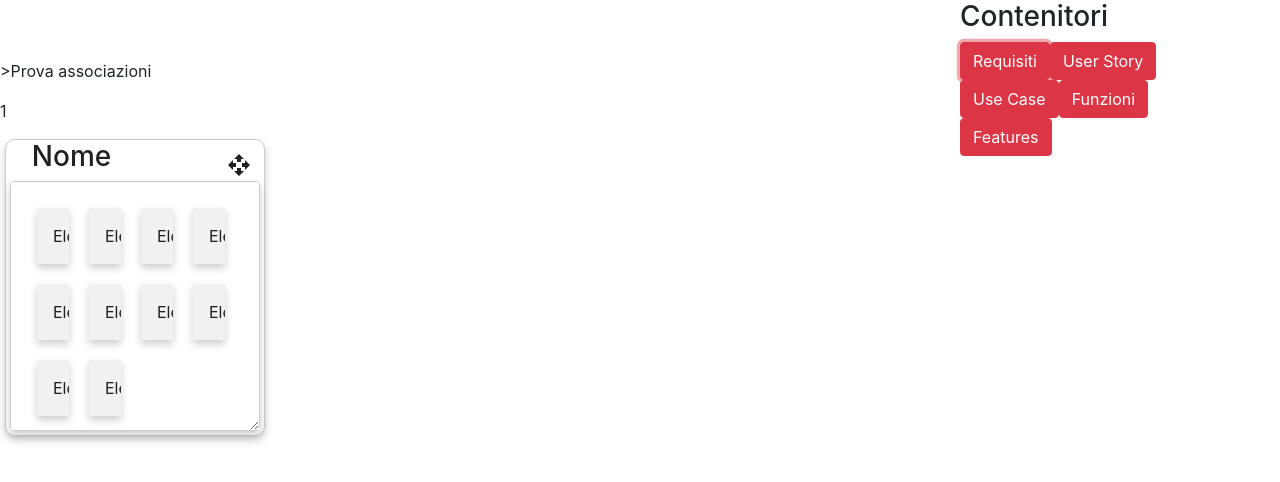
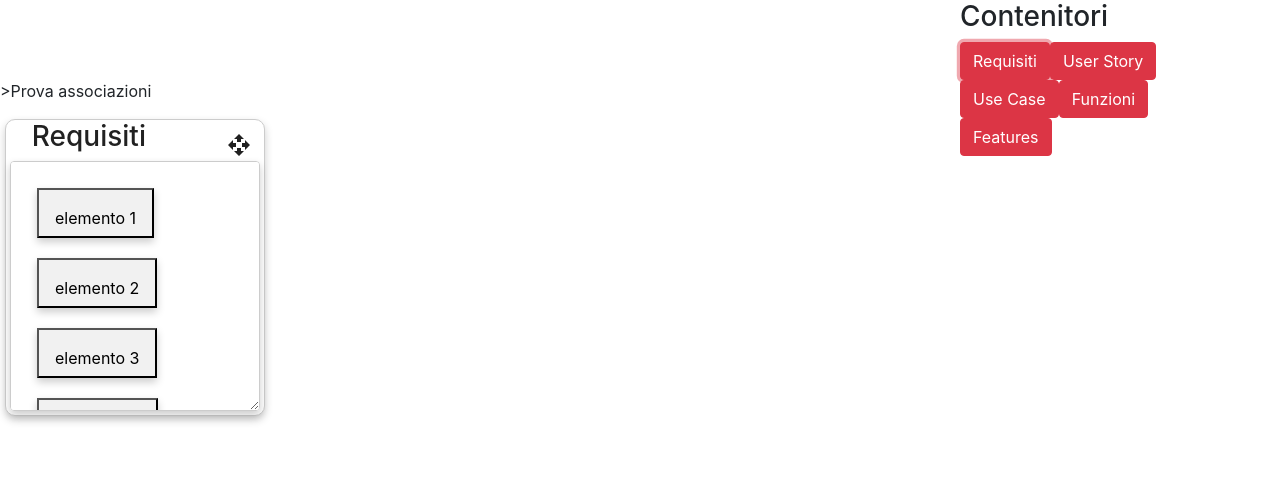
Before and after one commit to provaorganizzazione123/DAL_Manager, an Angular app: page / in a window 1280 px wide. Both pictures are taken after a click on the button "Requisiti". Shown: the top 482 px of the page. Built offline with nearby package versions, Linux system fonts and the light colour scheme.

Commit message:
Generazione elementi e contenitori

```diff
--- a/src/app/app.component.html
+++ b/src/app/app.component.html
@@ -1,9 +1,9 @@
 
 <router-outlet>
     <div class="work-container"  >
-  <app-container-associated [id_contenitore]="id"></app-container-associated>
+  <app-container-associated [contenitoriAperti]="contenitoriAperti"></app-container-associated>
     </div>
 
-  <app-component-list [contenitore] = "listaContenitori" (id_contenitore)="getIdByList($event)"></app-component-list>
+  <app-component-list [ListaContenitore] = "listaContenitori" (container)="getIdByList($event)"></app-component-list>
 
 </router-outlet>
--- a/src/app/app.component.ts
+++ b/src/app/app.component.ts
@@ -1,4 +1,4 @@
-import { Component,OnInit } from '@angular/core';
+import { Component,OnInit,Input,Output,EventEmitter } from '@angular/core';
 
 @Component({
   selector: 'app-root',
@@ -8,7 +8,9 @@ import { Component,OnInit } from '@angular/core';
 export class AppComponent {
   title = 'ContainerofList';
   listaContenitori = [];
-  id:string;
+  contenitoriAperti = [];
+  @Output() contenitore = new EventEmitter <{id: string, nome: string}> ();
+
   ngOnInit () {
   this.listaContenitori = [
     {nome:"Requisiti",id:"1"},
@@ -17,10 +19,11 @@ export class AppComponent {
     {nome:"Funzioni",id:"4"},
     {nome:"Features",id:"5"}
   ]
-
 }
 
 getIdByList(event) {
-  this.id = event;
+  /* this.contenitore.emit({id:event.id,nome:event.nome}); */
+  this.contenitoriAperti.push({id:event.id,nome:event.nome});
+
 }
 }
--- a/src/app/component-list/component-list.component.html
+++ b/src/app/component-list/component-list.component.html
@@ -1,5 +1,5 @@
 <div class="container" >
   <h3> Contenitori</h3>
-		<button *ngFor="let con of contenitore" class="btn btn-danger" (click)="espandiContenitore(con.id)">{{con.nome}}</button> <br>
-
+    <button *ngFor="let con of ListaContenitore" class="btn btn-danger" (click)="espandiContenitore(con.id,con.nome)">{{con.nome}}</button>
+    <br>
 </div>
--- a/src/app/component-list/component-list.component.ts
+++ b/src/app/component-list/component-list.component.ts
@@ -6,14 +6,14 @@ import { Component, OnInit, Input, Output, EventEmitter } from '@angular/core';
   styleUrls: ['./component-list.component.css']
 })
 export class ComponentListComponent implements OnInit {
-@Input () contenitore:[{nome: string, id:string}];
-@Output () id_contenitore = new EventEmitter () ;
+@Input () ListaContenitore;
+@Output() container = new EventEmitter <{id: string, nome: string}> ();
 
   constructor() { }
 
   ngOnInit() {
   }
- espandiContenitore (id) {
-  this.id_contenitore.emit(id);
+ espandiContenitore (id,nome) {
+  this.container.emit( { id:id, nome:nome } );
  }
 }
--- a/src/app/container-associated/container-associated.component.css
+++ b/src/app/container-associated/container-associated.component.css
@@ -50,7 +50,7 @@
   overflow: hidden;
   flex-flow: wrap;
   float: left;
-
+  height: 50px;
 }
 
 .titolo{
--- a/src/app/container-associated/container-associated.component.html
+++ b/src/app/container-associated/container-associated.component.html
@@ -1,8 +1,11 @@
 <p>>Prova associazioni</p>
-<p>{{id_contenitore}}</p>
 
 
-  <div class="titolo" cdkDrag cdkDragBoundary=".work-container" > <h3 style="float:left ; margin-left: 10%">Nome</h3>
+
+  <div class="titolo" *ngFor="let cont of contenitoriAperti" cdkDrag cdkDragBoundary=".work-container" >
+     <h3 style="float:left ; margin-left: 10%" >
+    {{cont.nome}}
+     </h3>
     <div cdkDragHandle>
       <svg width="24px" fill="currentColor" viewBox="0 0 24 24" style="float:right ; margin-right: 5% ; margin-top: 5%">
         <path d="M10 9h4V6h3l-5-5-5 5h3v3zm-1 1H6V7l-5 5 5 5v-3h3v-4zm14 2l-5-5v3h-3v4h3v3l5-5zm-9 3h-4v3H7l5 5 5-5h-3v-3z"></path>
@@ -10,17 +13,12 @@
       </svg>
     </div>
 
-  <div class="box-element"  >
-    <div class="col-1 element">Elem1</div>
-    <div class="col-1 element">Elem2</div>
-    <div class="col-1 element">Elem3</div>
-    <div class="col-1 element">Elem4</div>
-    <div class="col-1 element">Elem5</div>
-    <div class="col-1 element">Elem6</div>
-    <div class="col-1 element">Elem7</div>
-    <div class="col-1 element">Elem8</div>
-    <div class="col-1 element">Elem9</div>
-    <div class="col-1 element">Elem10</div>
+  <div class="box-element">
+    <button class="element" *ngFor="let elemento of listElement">
+      <p>
+        {{elemento.nome}}
+      </p>
+    </button>
   </div>
 
 </div>
--- a/src/app/container-associated/container-associated.component.ts
+++ b/src/app/container-associated/container-associated.component.ts
@@ -1,4 +1,5 @@
 import { Component, OnInit,Input } from '@angular/core';
+import { element } from 'protractor';
 
 @Component({
   selector: 'app-container-associated',
@@ -6,10 +7,20 @@ import { Component, OnInit,Input } from '@angular/core';
   styleUrls: ['./container-associated.component.css']
 })
 export class ContainerAssociatedComponent implements OnInit {
- @Input () id_contenitore : string;
+ @Input () contenitoriAperti;
+ @Input () element : Element;
+ listElement = [
+  {nome:"elemento 1",id:"1"},
+  {nome:"elemento 2",id:"2"},
+  {nome:"elemento 3",id:"3"},
+  {nome:"elemento 4",id:"4"},
+  {nome:"elemento 5",id:"5"}
+  ]
   constructor() { }
 
   ngOnInit() {
   }
 
+
+
 }
--- /dev/null
+++ b/src/app/container-associated/element.ts
@@ -0,0 +1,4 @@
+export class Element{
+    id: string;
+    nome: string;
+}
```
